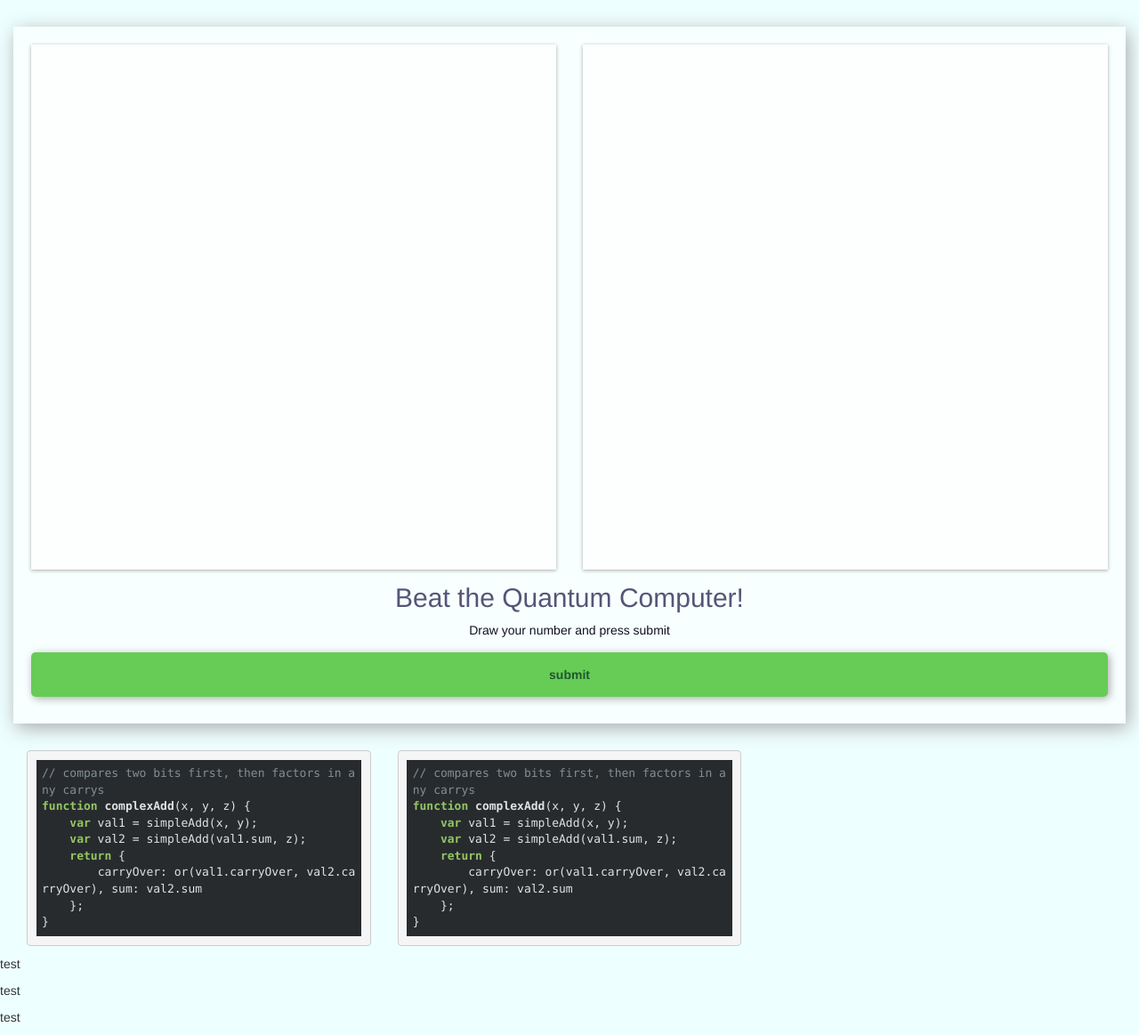
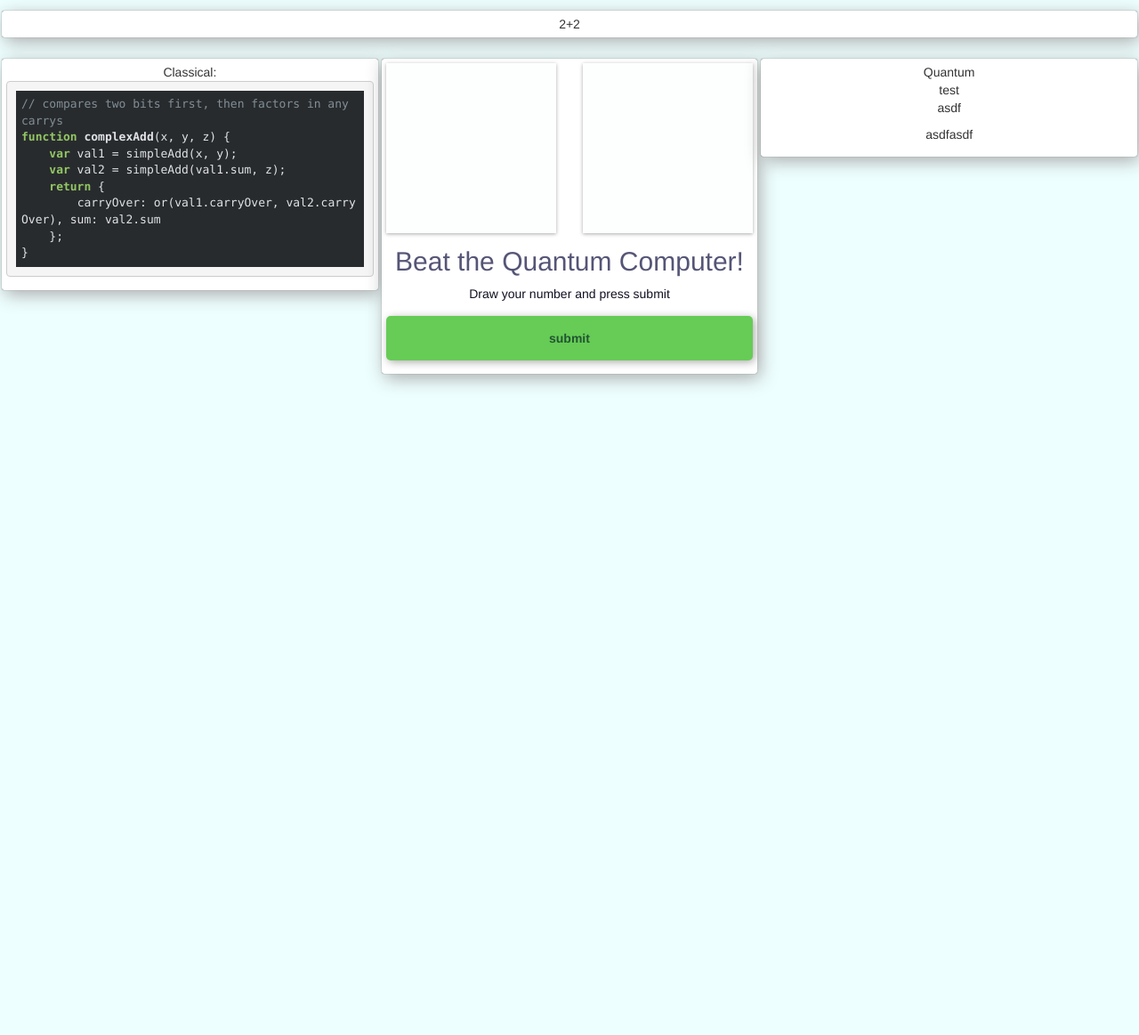
Before and after one commit to pocket-98/quantum-unsupremacy, a plain HTML site: page canvas_digits/index.html in a window 1280 px wide. Shown: the whole page at 89% size. After the commit the page ends 800 px from the top, so only its background shows below. Drawn offline with Linux system fonts and the light colour scheme.

Commit message:
fixed webpage

```diff
--- a/canvas_digits/index.html
+++ b/canvas_digits/index.html
@@ -13,22 +13,20 @@
   </head>
   <body>
       <div class="container-fluid" style="margin: 0px auto">
-        <div class="page" class="col-xs-12 col-sm-4">
-          <div class="row">
-            <div class="col-xs-6">
-              <canvas class="ncanvas" id="canvas1" width="400" height="400"></canvas>
-            </div>
-            <div class="col-xs-6">
-              <canvas class="ncanvas" id="canvas2" width="400" height="400"></canvas>
+
+        <div class="row">
+          <div class="col-xs-12" style="padding: 2px">
+            <div class="page">
+              <div>2+2</div>
             </div>
           </div>
-          <h2 id="title">Beat the Quantum Computer!</h2>
-          <p id="desc">Draw your number and press submit</p>
-          <div id="submit" class="button">
-            <div>submit</div>
-          </div>
         </div>
-        <div class="col-xs-0 col-sm-4" class="page">
+
+        <div class="row">
+
+          <div class="col-xs-4" style="padding: 2px">
+            <div class="page">
+              <div>Classical:</div>
 <pre style="text-align:left"><code class="JavaScript">// compares two bits first, then factors in any carrys
 function complexAdd(x, y, z) {
     var val1 = simpleAdd(x, y);
@@ -37,33 +35,38 @@ function complexAdd(x, y, z) {
         carryOver: or(val1.carryOver, val2.carryOver), sum: val2.sum
     };
 }</code></pre>
-        </div>
-        <div class="col-xs-0 col-sm-4" class="page">
-<pre style="text-align:left"><code class="JavaScript">// compares two bits first, then factors in any carrys
-function complexAdd(x, y, z) {
-    var val1 = simpleAdd(x, y);
-    var val2 = simpleAdd(val1.sum, z);
-    return {
-        carryOver: or(val1.carryOver, val2.carryOver), sum: val2.sum
-    };
-}</code></pre>
+            </div>
+          </div>
+
+          <div class="col-xs-4" style="padding: 2px">
+            <div class="page">
+              <div class="row">
+                <div class="col-xs-6">
+                  <canvas class="ncanvas" id="canvas1" width="400" height="400"></canvas>
+                </div>
+                <div class="col-xs-6">
+                  <canvas class="ncanvas" id="canvas2" width="400" height="400"></canvas>
+                </div>
+              </div>
+              <h2 id="title">Beat the Quantum Computer!</h2>
+              <p id="desc">Draw your number and press submit</p>
+              <div id="submit" class="button">
+                <div>submit</div>
+              </div>
+            </div>
+          </div>
+
+          <div class="col-xs-4" style="padding: 2px">
+            <div class="page">
+              <div>Quantum</div>
+              <div>test</div>
+              <p>asdf</p>
+              <p>asdfasdf</p>
+            </div>
+          </div>
         </div>
       </div>
 
-
-      <div class="container-fluid" style="margin: 0px auto">
-        <div class="row">
-          <div class="col xs-0" class="page">
-            <p>test</p>
-          </div>
-          <div class="col xs-12" class="page">
-            <p>test</p>
-          </div>
-          <div class="col xs-0" class="page">
-            <p>test</p>
-          </div>
-        </div>
-      </div>
       <script>hljs.initHighlightingOnLoad();</script>
   </body>
 </html>
--- a/canvas_digits/style.css
+++ b/canvas_digits/style.css
@@ -3,11 +3,12 @@ body {
 }
 
 .page {
-	margin: 30px auto;
-	padding: 20px;
-	background-color: #F7FFFF;
+	margin: 10px auto;
+	padding: 5px;
+	background-color: #FFFFFF;
 	text-align: center;
-	box-shadow: 3px 5px 20px #AAAAAA;
+	box-shadow: 3px 5px 20px #AAAAAA, 0px 0px 1px #000000;
+	border-radius: 3px;
 }
 
 .ncanvas {
```
